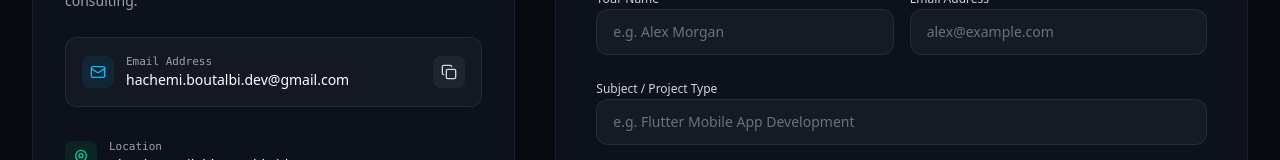
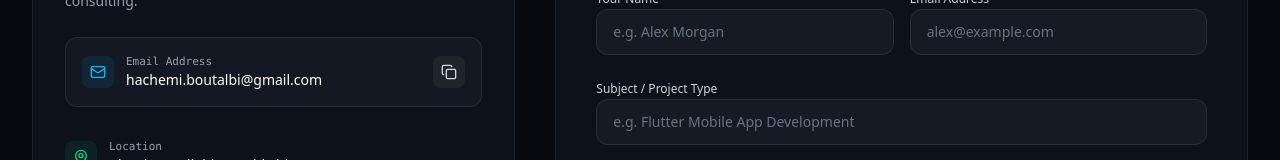
Before and after one commit to hichembtb/hachemi-portfolio, a Next.js app: page /contact in a window 1280 px wide. Shown: the part 484-644 px from the top of the page. Built offline with nearby package versions, Linux system fonts and the light colour scheme; no server answers.

Commit message:
chore: update live portfolio URL and contact email

```diff
--- a/src/data/siteConfig.ts
+++ b/src/data/siteConfig.ts
@@ -4,7 +4,7 @@ export const siteConfig = {
   handle: "hechcode",
   title: "Mobile App Developer & Software Engineer",
   tagline: "Crafting robust, fluid, and scalable mobile & web applications with Flutter, Dart, Firebase, and modern web technologies.",
-  email: "hachemi.boutalbi.dev@gmail.com",
+  email: "hachemi.boutalbi@gmail.com",
   location: "Algeria (Available Worldwide / Remote)",
   status: "Available for freelance projects & engineering roles",
   bio: "Passionate Mobile Application Developer with deep expertise in Flutter, Dart, Firebase, and state-driven architecture. I specialize in turning complex requirements into intuitive, blazing-fast cross-platform applications with clean code and modern UI/UX.",
@@ -12,7 +12,7 @@ export const siteConfig = {
     github: "https://github.com/hichembtb",
     linkedin: "https://www.linkedin.com/in/hachemi-boutalbi/",
     playStore: "https://play.google.com/store/apps/details?id=com.hachemiboutalbi.popo",
-    originalSite: "https://dev-hechcode.pantheonsite.io/",
+    originalSite: "https://hachemibtb.netlify.app/",
   },
   navItems: [
     { label: "Home", href: "/" },
```
Also changed, not shown: 1 other file (tests, documents, lock files or other folders).
